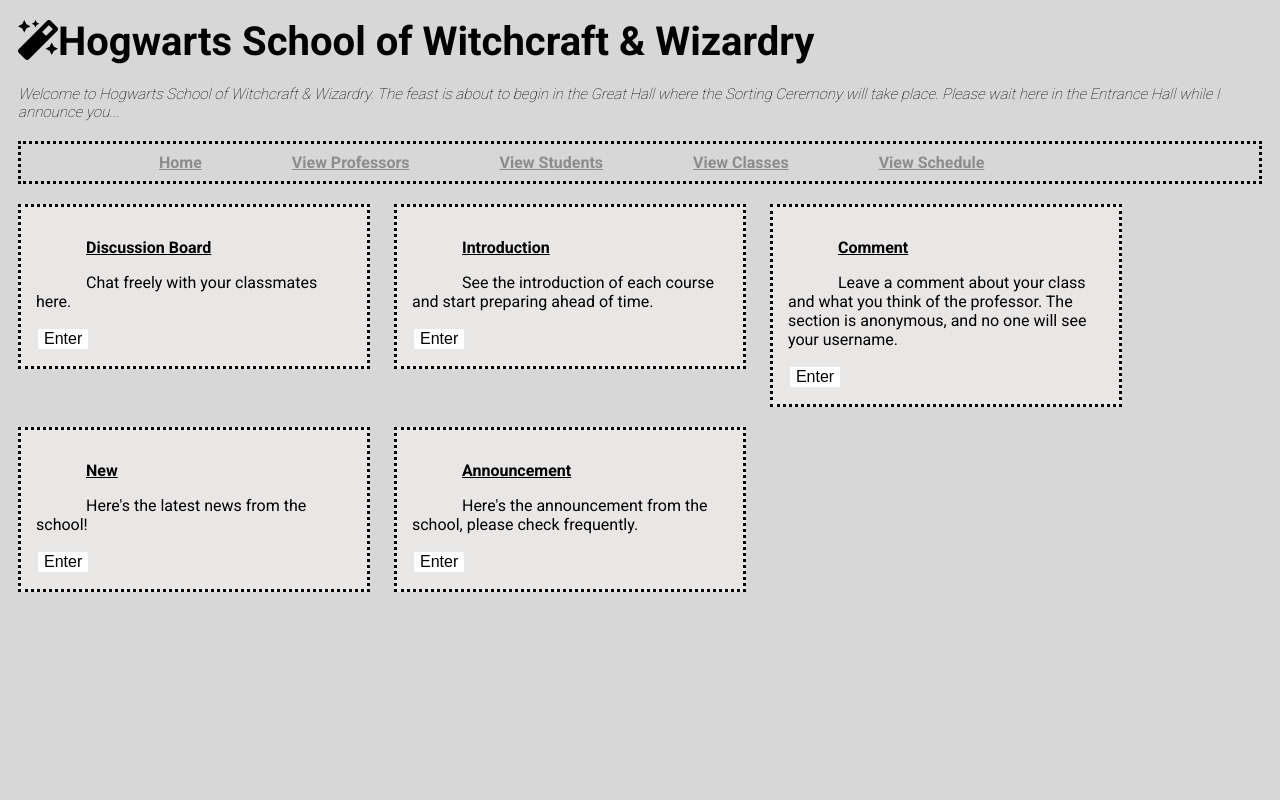
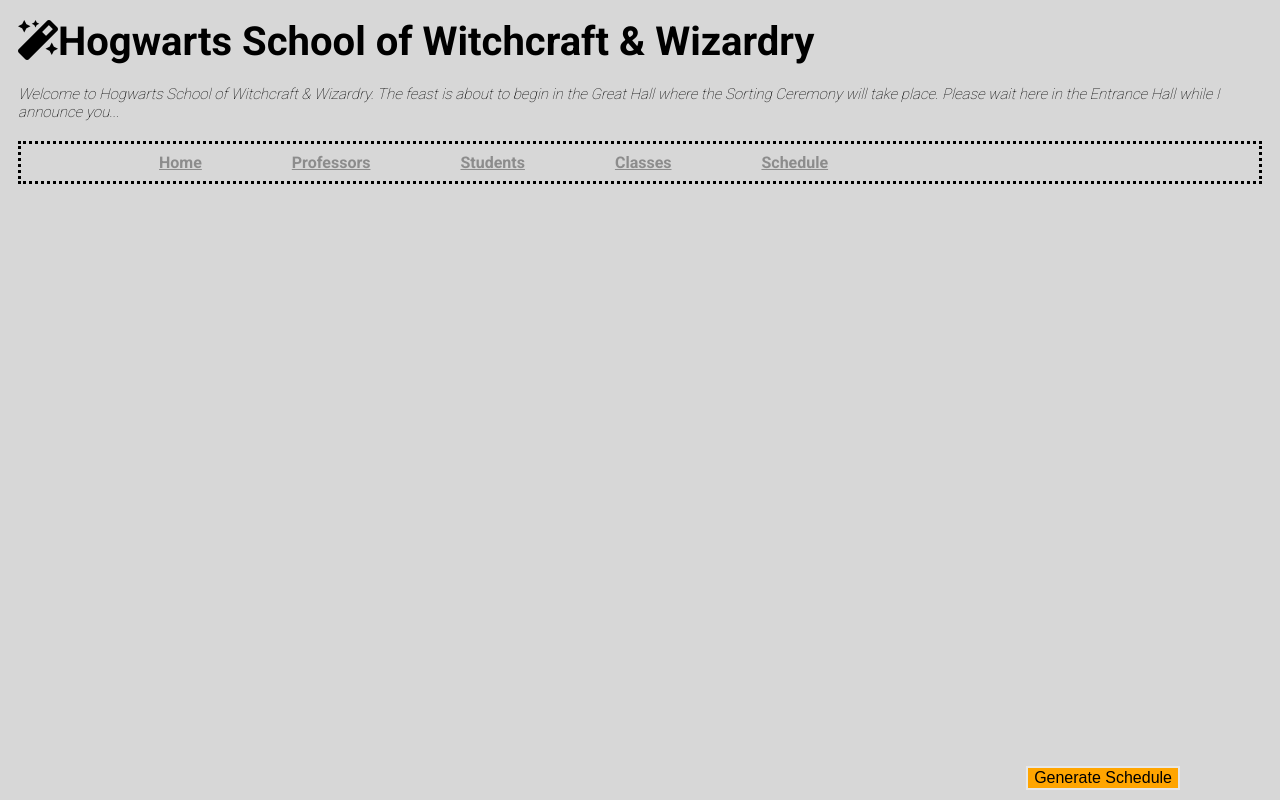
Before and after one commit to colburnh/cs361, a Django app: page / in a window 1280 px wide. Run offline with Django 3.2, Linux system fonts and the light colour scheme; some libraries are stand-ins or nearby versions.

Commit message:
Trying to figure out CSS

```diff
--- a/HogwartsWebApp/hogwartsweb/sqlserverconnect/settings.py
+++ b/HogwartsWebApp/hogwartsweb/sqlserverconnect/settings.py
@@ -26,7 +26,8 @@ SECRET_KEY = '@-s+cedlmu^n_95*dzuz@r=wcx+^za*9!3i(+8(*xavy1h-+y)'
 DEBUG = True
 
 ALLOWED_HOSTS = []
-STATICFILES_DIRS = [os.path.join(BASE_DIR, 'static')]
+STATICFILES_DIRS = [os.path.join(BASE_DIR, 'static'),
+                    '/HogwartsWebApp/hogwartswebapp/static']
 
 
 # Application definition
--- a/HogwartsWebApp/hogwartsweb/static/index.css
+++ b/HogwartsWebApp/hogwartsweb/static/index.css
@@ -52,12 +52,12 @@ a:hover{
     padding: 9px 18px;
 }
 
-.button{
+button{
     font-size: 16px;
     position:fixed;
     right:100px;
     bottom:10px;
-    background-color: white;
+    background-color: orange;
     color: black;
     border: 2px solid #e7e7e7;
 }
--- a/HogwartsWebApp/hogwartsweb/templates/index.html
+++ b/HogwartsWebApp/hogwartsweb/templates/index.html
@@ -17,83 +17,18 @@
       <nav class="navbar">
         <ul class="navlist">
           <li class="navitem navlink" ><a href="{% url 'index' %}">Home</a></li>
-          <li class="navitem navlink"><a href="{% url 'prof' %}">View Professors</a></li>
-          <li class="navitem navlink"><a href="{% url 'student' %}">View Students<a></li>
-          <li class="navitem navlink"><a href="{% url 'classes' %}">View Classes</a></li>
-          <li class="navitem navlink"><a href="{% url 'schedule' %}">View Schedule</a></li>
+          <li class="navitem navlink"><a href="{% url 'prof' %}">Professors</a></li>
+          <li class="navitem navlink"><a href="{% url 'student' %}">Students<a></li>
+          <li class="navitem navlink"><a href="{% url 'classes' %}">Classes</a></li>
+          <li class="navitem navlink"><a href="{% url 'schedule' %}">Schedule</a></li>
         </ul>
       </nav>
     </header>
     <main class="home-page">
-        <article class="block">
-          <div class="block-content">
-            <p class="block-title">
-              Discussion Board
-            </p>
-            <p class="block-text">
-              Chat freely with your classmates here.
-            </p>
-            <button class="fake">
-              Enter
-            </button>
-          </div>
-        </article>
 
-        <article class="block">
-          <div class="block-content">
-            <p class="block-title">
-              Introduction
-            </p>
-            <p class="block-text">
-              See the introduction of each course and start preparing ahead of time.
-            </p>
-            <button class="fake">
-              Enter
-            </button>
-          </div>
-        </article>
-
-        <article class="block">
-          <div class="block-content">
-            <p class="block-title">
-              Comment
-            </p>
-            <p class="block-text">
-              Leave a comment about your class and what you think of the professor. The section is anonymous, and no one will see your username.
-            </p>
-            <button class="fake">
-              Enter
-            </button>
-          </div>
-        </article>
-
-        <article class="block">
-          <div class="block-content">
-            <p class="block-title">
-              New
-            </p>
-            <p class="block-text">
-              Here's the latest news from the school!
-            </p>
-            <button class="fake">
-              Enter
-            </button>
-          </div>
-        </article>
-
-        <article class="block">
-          <div class="block-content">
-            <p class="block-title">
-              Announcement
-            </p>
-            <p class="block-text">
-              Here's the announcement from the school, please check frequently.
-            </p>
-            <button class="fake">
-              Enter
-            </button>
-          </div>
-        </article>
+		<div>
+			<button type="button">Generate Schedule</button>
+		</div>
 
     </main>
   </body>
```
Also changed, not shown: HogwartsWebApp/hogwartsweb/templates/classes.html (+4 -4 lines), HogwartsWebApp/hogwartsweb/templates/professor.html (+4 -4 lines), HogwartsWebApp/hogwartsweb/templates/schedule.html (+4 -4 lines), HogwartsWebApp/hogwartsweb/templates/student.html (+4 -4 lines).
